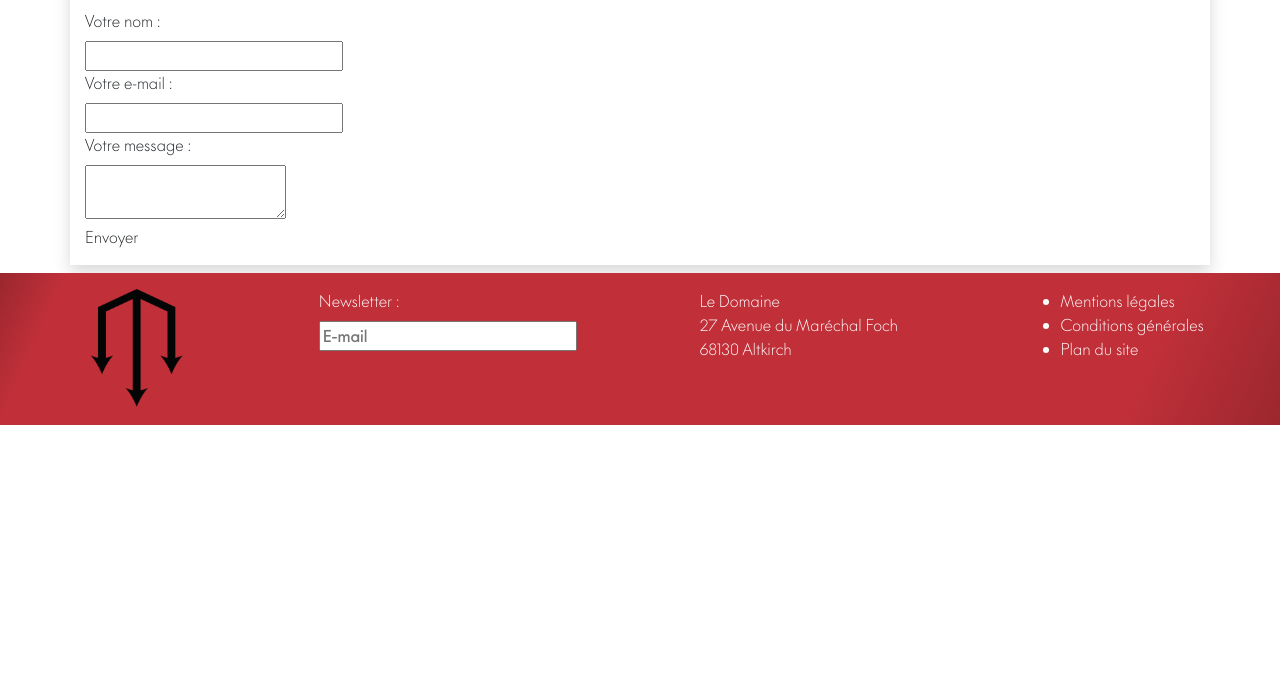
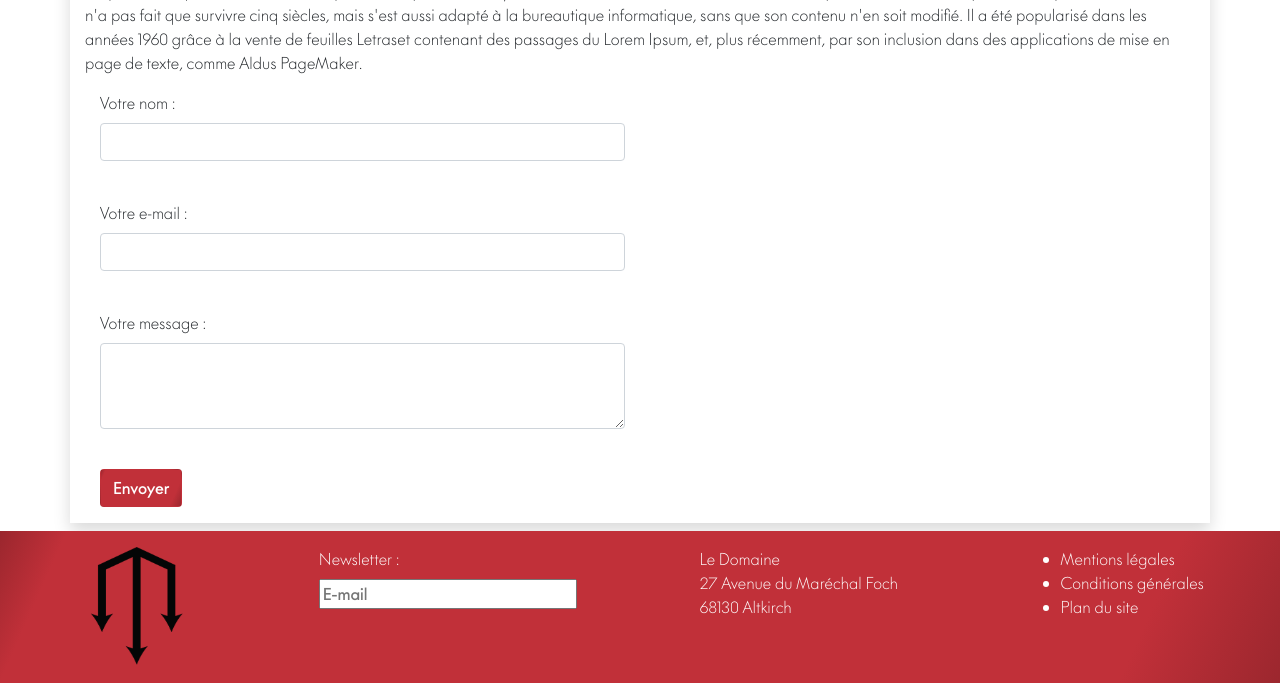
Before and after one commit to tet0fyl/Domaine, a PHP site: page /contact in a window 1280 px wide. Shown: the part 657-1340 px from the top of the page. Before the commit the page ends 1082 px from the top, so only its background shows below. Run offline with PHP 8.4, Linux system fonts and the light colour scheme.

Commit message:
InfoPratique Css

```diff
--- a/ressources/styles/styles.css
+++ b/ressources/styles/styles.css
@@ -103,6 +103,10 @@
     opacity: 0.5 ;
 }
 
+.navbar {
+    min-height: 150px;
+}
+
 .navbar a {
     color: white !important;
     opacity: 0.5 ;
--- a/views/header.php
+++ b/views/header.php
@@ -16,8 +16,7 @@
                 <button class="navbar-toggler" type="button" data-toggle="collapse" data-target="#navbarSupportedContent" aria-controls="navbarSupportedContent" aria-expanded="false" aria-label="Toggle navigation">
                     <span class="navbar-toggler-icon"></span>
                 </button>
-
-                <div class="collapse navbar-collapse" id="navbarSupportedContent">
+                <div class="collapse navbar-collapse m-auto" id="navbarSupportedContent">
                     <ul class="navbar-nav mr-auto">
                         <li class="nav-item <?php echo (isset($page) && $page=='home')?"active":""; ?>" >
                             <a class="nav-link" href="home" title="Page d'accueil">Accueil</a>
--- a/views/infosPratiques.php
+++ b/views/infosPratiques.php
@@ -18,19 +18,21 @@
 
 
 <div class="contact">
-        <form id="formulaire" name="formulaire" action="infosPratiques.php" method="POST">
+        <form class="col-12 col-md-6" id="formulaire" name="formulaire" action="infosPratiques.php" method="POST">
+            <div class="form-group">
                         <label for="name">Votre nom :</label><br>
-                        <input type="text" required id="name" name="name"><br>
-
-                        <label for="email">Votre e-mail :</label><br>
-                        <input type="text" required id="email" name="email"><br>
-
+                        <input class="form-control" type="text" required id="name" name="name"><br>
+            </div>
+            <div class="form-group">
+            <label for="email">Votre e-mail :</label><br>
+                        <input class="form-control" type="text" required id="email" name="email"><br>
+            </div>
+            <div class="form-group">
                         <label for="message">Votre message :</label><br>
-                        <textarea type="text" required id="message" name="message"></textarea><br>
+                        <textarea class="form-control" type="text" rows="3" required id="message" name="message"></textarea><br>
+            </div>
+            <a class="btn bg-light rounded text-white" onclick="document.getElementById('formulaire').submit();">Envoyer</a>
         </form>
-            <a class="bouton" onclick="document.getElementById('formulaire').submit();">Envoyer</a>
-        </div>
-    </div>
 </div>
 
 <?php
--- a/views/objects/own_page/media_object.php
+++ b/views/objects/own_page/media_object.php
@@ -1,4 +1,4 @@
-<article class="d-flex flex-column">
+<article class="d-flex flex-column m-3">
     <?php
     if(isset($_SESSION['admin']) && $_SESSION['admin']) {
         adminOption('media',$objMedia);
```
